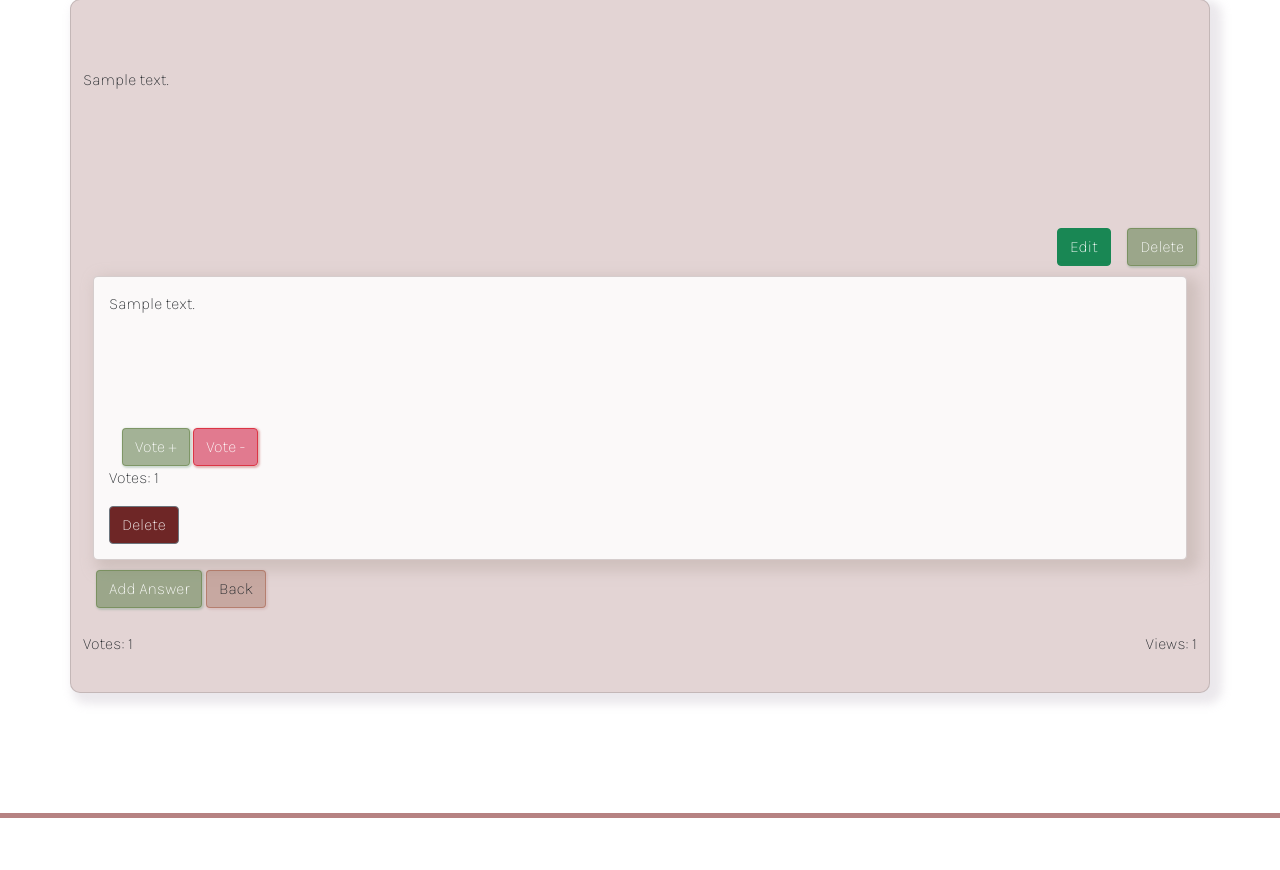
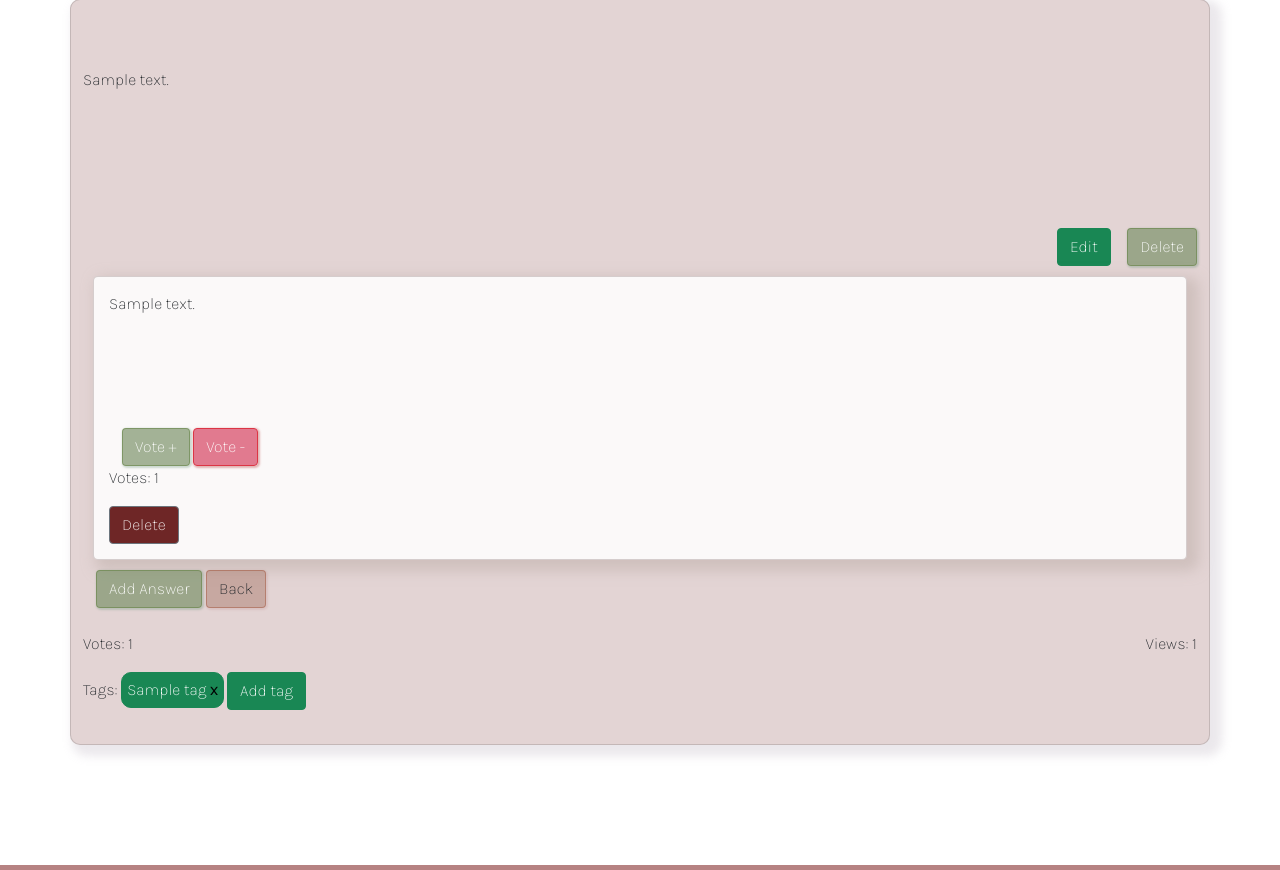
Before and after one commit to szopszop/AskMate_Forum, a Flask app: template templates/question.html in a window 1280 px wide. Shown: the part 248-1118 px from the top of the page. Before the commit the page ends 1066 px from the top, so only its background shows below. Run offline with Flask 2, Linux system fonts and the light colour scheme; the template is opened without the code that fills it: most values are stand-ins (such as "Sample title", 1, 10 or a date in 2020).

Commit message:
Tag question

```diff
--- a/data_manager.py
+++ b/data_manager.py
@@ -187,3 +187,93 @@ def delete_answer(cursor, answer_id):
     cursor.execute(query, {'answer_id': answer_id})
 
     return question['id']
+
+
+@database_common.connection_handler
+def get_tags_for_question(cursor, question_id):
+    tags = []
+    query = """
+        SELECT tag_id
+        FROM question_tag
+        WHERE question_id = %(question_id)s"""
+    cursor.execute(query, {'question_id': question_id})
+    tag_ids = cursor.fetchall()
+    query = """
+        SELECT name
+        FROM tag
+        WHERE id = %(tag_id)s"""
+    for tag_id in tag_ids:
+        cursor.execute(query, {'tag_id': tag_id['tag_id']})
+        tags.append(cursor.fetchone())
+    question_tags = {tag['name'] for tag in tags}
+    return sorted(list(question_tags))
+
+
+@database_common.connection_handler
+def get_all_tags(cursor):
+    query = """
+        SELECT name
+        FROM tag"""
+    cursor.execute(query)
+    all_tags = cursor.fetchall()
+    tags = {tag['name'] for tag in all_tags}
+    return sorted(list(tags))
+
+
+@database_common.connection_handler
+def remove_all_tags_from_question(cursor, question_id):
+    query = """
+        DELETE
+        FROM question_tag
+        WHERE question_id = %(question_id)s"""
+    cursor.execute(query, {'question_id': question_id})
+
+
+@database_common.connection_handler
+def get_tag_id(cursor, tag):
+    query = """
+        SELECT id
+        FROM tag
+        WHERE name = %(tag)s"""
+    cursor.execute(query, {'tag': tag})
+    return cursor.fetchone()
+
+
+@database_common.connection_handler
+def add_tag_to_question(cursor, question_id, tag_id):
+    query = """
+        INSERT INTO question_tag
+        VALUES (%(question_id)s, %(tag_id)s)"""
+    cursor.execute(query, {'question_id': question_id, 'tag_id': tag_id})
+
+
+def update_tags_for_question(question_id, tags):
+    remove_all_tags_from_question(question_id)
+    tag_ids = [get_tag_id(tag)['id'] for tag in tags]
+    for tag_id in tag_ids:
+        add_tag_to_question(question_id, tag_id)
+
+
+@database_common.connection_handler
+def add_new_tag(cursor, tag):
+    query = """
+        INSERT INTO tag (name)
+        VALUES (%(tag)s)"""
+    cursor.execute(query, {'tag': tag})
+
+
+def get_tags_with_ids():
+    tags_with_id = dict()
+    tags = get_all_tags()
+    for tag in tags:
+        tags_with_id[tag] = get_tag_id(tag)
+    return tags_with_id
+
+
+@database_common.connection_handler
+def remove_tag_from_question(cursor, question_id, tag_id):
+    query = """
+        DELETE
+        FROM question_tag
+        WHERE question_id = %(question_id)s AND tag_id = %(tag_id)s"""
+    cursor.execute(query, {'question_id': question_id, 'tag_id': tag_id})
--- a/server.py
+++ b/server.py
@@ -66,7 +66,10 @@ def questions(question_id):
     question = data_manager.get_question(question_id)
     util.increase_views(question)
     answers = data_manager.get_answers_for_question(question_id)
-    return render_template('question.html', question=question, answers=answers)
+    tags = data_manager.get_tags_for_question(question_id)
+    tags_with_ids = data_manager.get_tags_with_ids()
+    print(tags_with_ids)
+    return render_template('question.html', question=question, answers=answers, tags=tags, all_tags=tags_with_ids)
 
 
 @app.route('/question/<int:question_id>/vote-up', methods=["POST"], endpoint='question_vote_up')
@@ -118,6 +121,32 @@ def answer_delete(answer_id):
     return redirect(url_for('questions', question_id=question_id))
 
 
+@app.route('/question/<int:question_id>/new-tag')
+def add_tag_to_question(question_id):
+    question = data_manager.get_question(question_id)
+    question_tags = data_manager.get_tags_for_question(question_id)
+    all_tags = data_manager.get_all_tags()
+    return render_template('add-tag-question.html', question=question, question_tags=question_tags, all_tags=all_tags)
+
+
+@app.route('/question/<int:question_id>/new-tag', methods=['POST'])
+def update_tags_in_question(question_id):
+    new_tag = request.form.get('new-tag')
+    if new_tag:
+        data_manager.add_new_tag(new_tag)
+        return redirect(url_for('add_tag_to_question', question_id=question_id))
+
+    tags = [tag for tag in request.form.values()]
+    data_manager.update_tags_for_question(question_id, tags)
+    return redirect(url_for('questions', question_id=question_id))
+
+
+@app.route('/question/<int:question_id>/tag/<int:tag_id>/delete')
+def delete_tag_from_question(question_id, tag_id):
+    data_manager.remove_tag_from_question(question_id, tag_id)
+    return redirect(url_for('questions', question_id=question_id))
+
+
 if __name__ == "__main__":
     app.run(
         debug=True
--- a/static/css/style.css
+++ b/static/css/style.css
@@ -188,3 +188,23 @@ h1, h2, h3 {
     display: inline-block;
     float: right;
 }
+
+.tag {
+    display: inline-block;
+    border: 1px solid #198754;
+    border-radius: 10px;
+    padding: 5px;
+    color: white;
+    background-color: #198754
+}
+
+.tag:hover {
+    background-color: #146c43;
+    border-color: #13653f;
+}
+
+.delete-tag {
+    font-weight: bold;
+    text-decoration: none;
+    color: black;
+}
--- a/templates/question.html
+++ b/templates/question.html
@@ -61,6 +61,14 @@
         <br>
         <p class="votes">Votes: {{ question['vote_number'] }}</p>
         <p class="views">Views: {{ question['view_number'] }}</p>
+        <br>
+        <p style="display: inline-block;">Tags:</p>
+        {% for tag in tags %}
+            <p class="tag">{{ tag }} <a
+                    href="{{ url_for('delete_tag_from_question', question_id=question['id'], tag_id=all_tags[tag]['id']) }}"
+                    class="delete-tag">x</a></p>
+        {% endfor %}
+        <a href="{{ url_for('add_tag_to_question', question_id=question['id']) }}" class="btn btn-success">Add tag</a>
     </div>
 
 
```
Also changed, not shown: templates/add-tag-question.html (added, +32 -0 lines).
